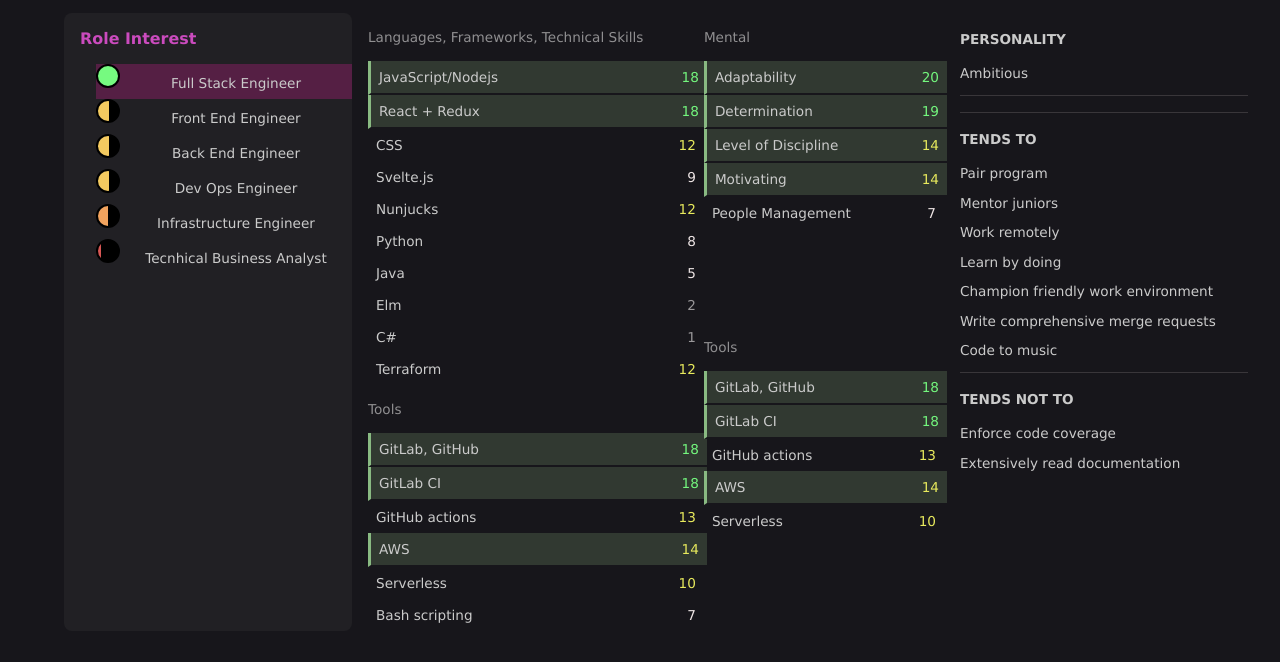
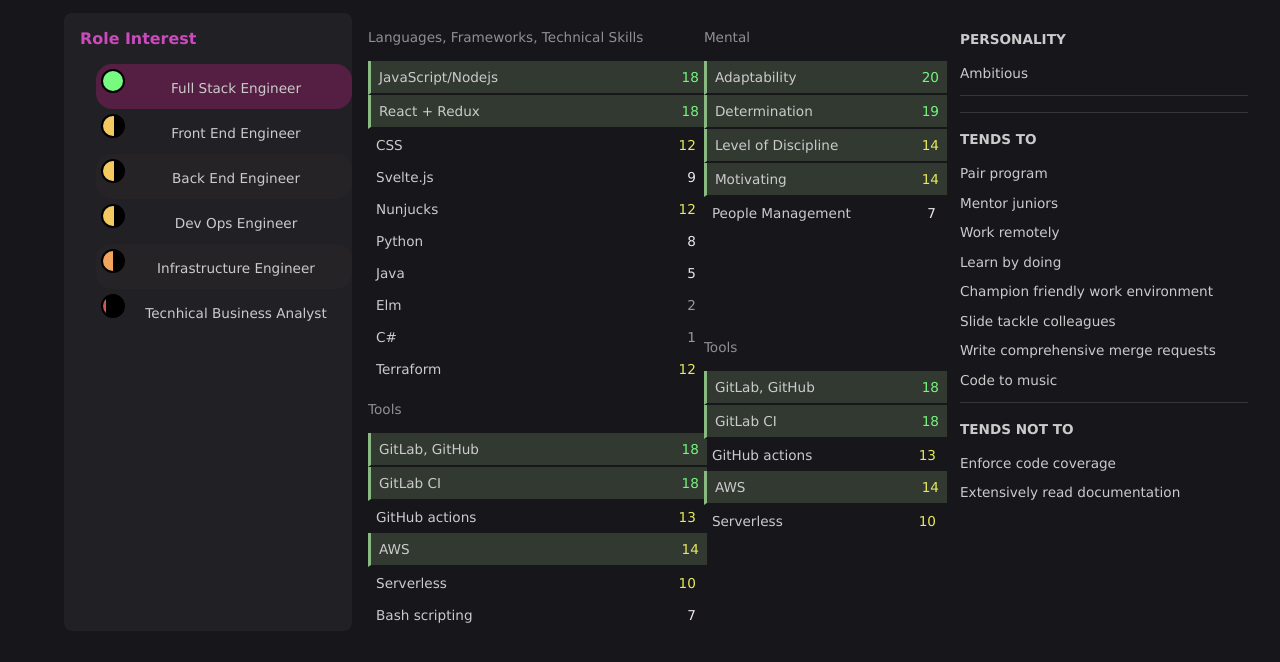
Before and after one commit to aNerdInTheHand/nickholvast.com, a plain HTML site: page cv.html in a window 1280 px wide. Shown: the part 108-770 px from the top of the page. Drawn offline with Linux system fonts and the light colour scheme; a web font is replaced by a local one.

Commit message:
slide tackle colleagues

```diff
--- a/cv.html
+++ b/cv.html
@@ -77,12 +77,12 @@
             <h3 class="staff-roles-header">Role Interest</h3>
           </div>
           <div class="roles-list">
-            <div class="role role-favoured"><div class="high-interest"></div><p>Full Stack Engineer</p></div>
-            <div class="role"><div class="some-interest"></div><p>Front End Engineer</p></div>
-            <div class="role"><div class="some-interest"></div><p>Back End Engineer</p></div>
-            <div class="role"><div class="some-interest"></div><p>Dev Ops Engineer</p></div>
-            <div class="role"><div class="minor-interest"></div><p>Infrastructure Engineer</p></div>
-            <div class="role"><div class="low-interest"></div><p>Tecnhical Business Analyst</p></div>
+            <div class="role role-favoured"><div class="interest-circle high-interest"></div><p>Full Stack Engineer</p></div>
+            <div class="role"><div class="interest-circle some-interest"></div><p>Front End Engineer</p></div>
+            <div class="role role-alt"><div class="interest-circle some-interest"></div><p>Back End Engineer</p></div>
+            <div class="role"><div class="interest-circle some-interest"></div><p>Dev Ops Engineer</p></div>
+            <div class="role role-alt"><div class="interest-circle minor-interest"></div><p>Infrastructure Engineer</p></div>
+            <div class="role"><div class="interest-circle low-interest"></div><p>Tecnhical Business Analyst</p></div>
           </div>
         </div>
         <!-- end role suitability -->
@@ -147,6 +147,7 @@
             <p>Work remotely</p>
             <p>Learn by doing</p>
             <p>Champion friendly work environment</p>
+            <p>Slide tackle colleagues</p>
             <p>Write comprehensive merge requests</p>
             <p>Code to music</p>
           </div>
--- a/styles/cv.css
+++ b/styles/cv.css
@@ -9,6 +9,7 @@
   --main-card-border-color: #39363a;
   --main-card-color: #cbcbcb;
   --main-text-color: #1c1c1c;
+  --roles-alt-bg-color: #262327;
   --roles-text-color: #cb4bbe;
   --roles-favoured-bg-color: #551f44;
   --stat-awful-color: #9a989a;
@@ -110,12 +111,19 @@
 
 .role {
   align-items: baseline;
+  border-radius: 1rem;
   display: grid;
   grid-auto-flow: column;
+  padding: 5px;
 }
 
 .role-favoured {
   background-color: var(--roles-favoured-bg-color);
+}
+
+.role-alt {
+  background-color: var(--roles-alt-bg-color);
+  border-radius: 1rem;
 }
 
 .staff-roles-header {
```
